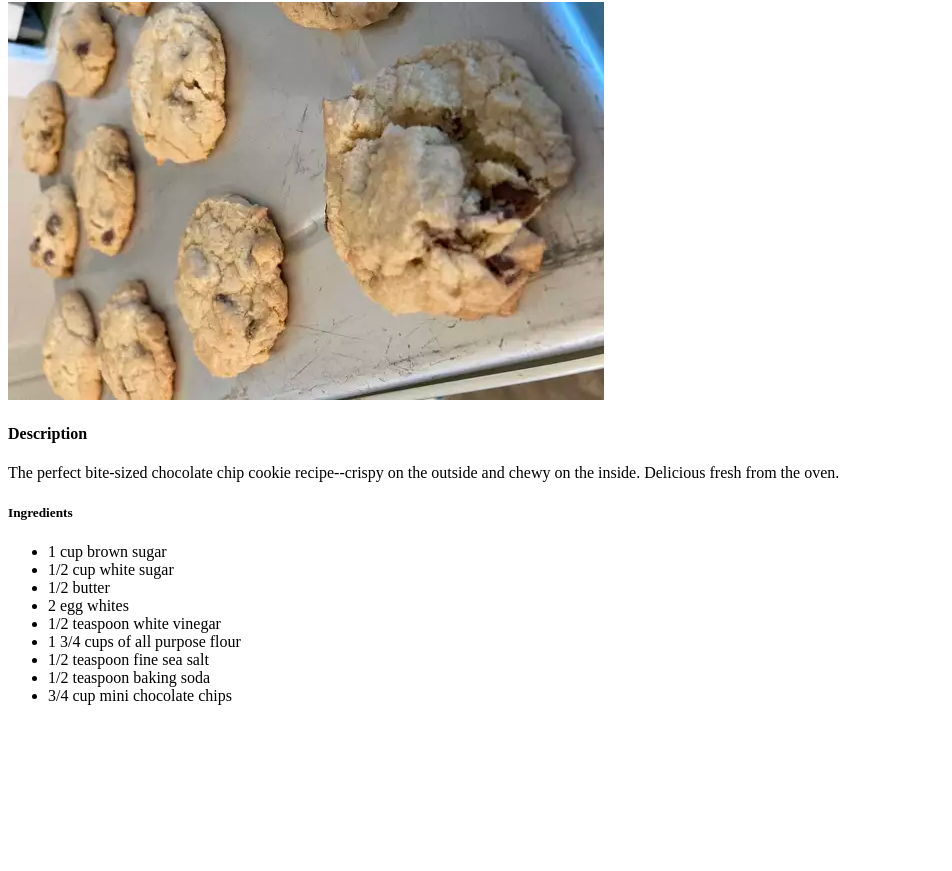
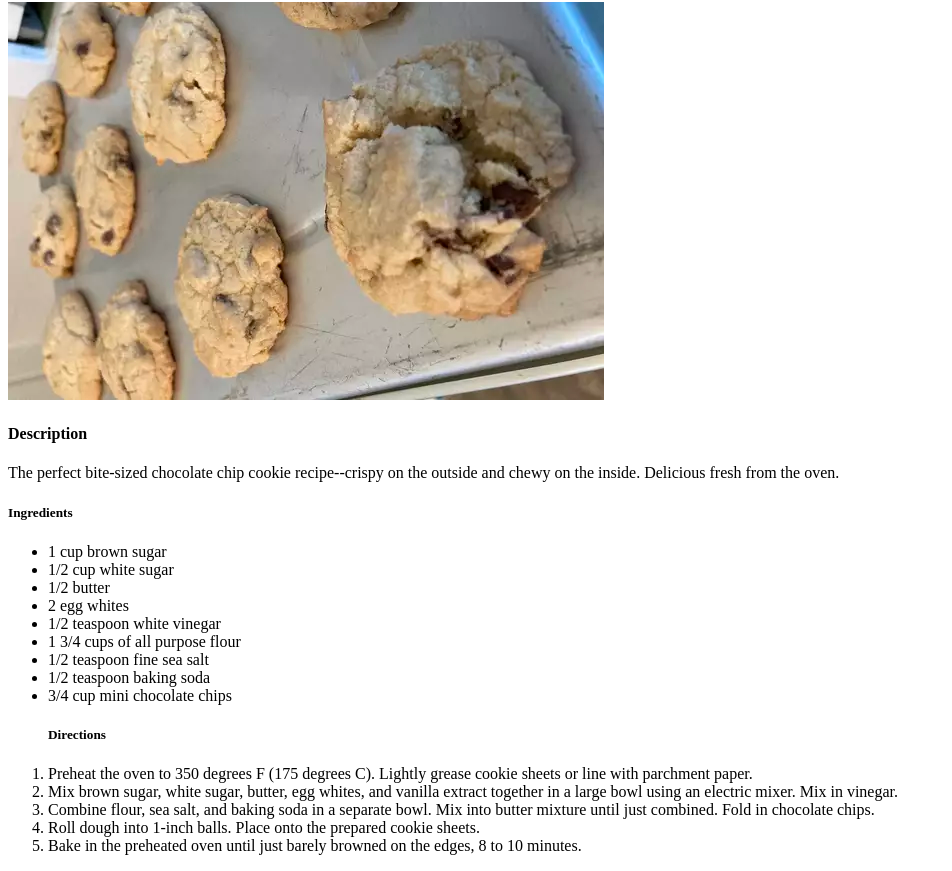
Before and after one commit to shatterspace/odin-recipes, a plain HTML site: page recipes/cookie.html in a window 1280 px wide. Shown: the part 78-949 px from the top of the page, without its empty margins (0-952 px from the left). Before the commit the page ends 800 px from the top, so only its background shows below. Drawn offline with Linux system fonts and the light colour scheme.

```diff
--- a/recipes/cookie.html
+++ b/recipes/cookie.html
@@ -26,6 +26,15 @@
             <li>3/4 cup mini chocolate chips</li>
 
 
+ <h5>Directions</h5>
+</ul>
+
+<ol>
+    <li>Preheat the oven to 350 degrees F (175 degrees C). Lightly grease cookie sheets or line with parchment paper.</li>
+    <li>Mix brown sugar, white sugar, butter, egg whites, and vanilla extract together in a large bowl using an electric mixer. Mix in vinegar.</li>
+    <li>Combine flour, sea salt, and baking soda in a separate bowl. Mix into butter mixture until just combined. Fold in chocolate chips.</li>
+    <li>Roll dough into 1-inch balls. Place onto the prepared cookie sheets.</li>
+    <li>Bake in the preheated oven until just barely browned on the edges, 8 to 10 minutes.</li>
 
 
 
@@ -33,7 +42,17 @@
 
 
 
-</ul>
+
+
+
+
+
+</ol>
+
+
+
+
+
 
 </body>
 </html>
```
Also changed, not shown: recipes/brownie.html (added, +19 -0 lines).
